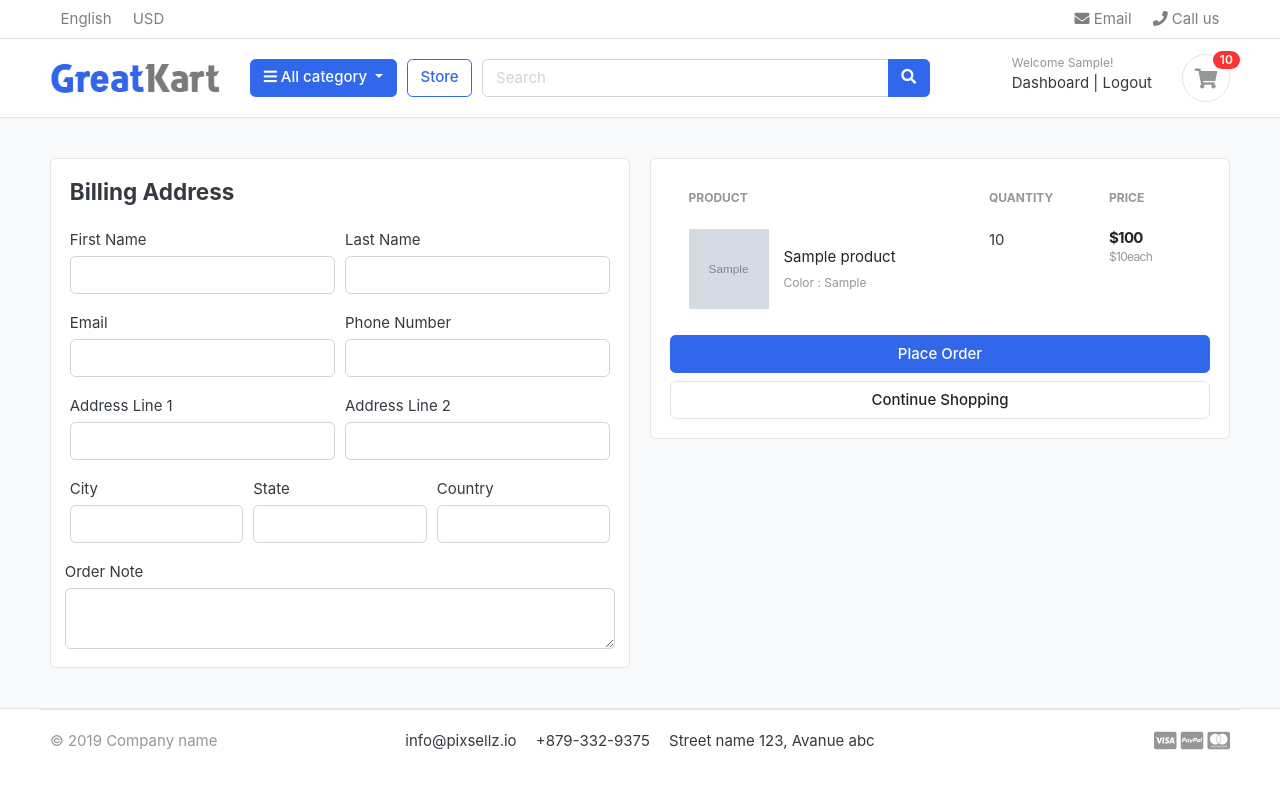
After one commit to emmacl5/greatcart-django, a Django app: page /cart/checkout/ in a window 1280 px wide. The commit adds this page. Run offline with Django 3.2, Linux system fonts and the light colour scheme; a user stored in the database is signed in; tables that the repository leaves empty hold one stand-in row (values such as "Sample post"); grey boxes marked "Sample" are stand-in pictures; some libraries are stand-ins or nearby versions; some web fonts are replaced.

Commit message:
Handled cart and checkout page for the logged in users

```diff
--- a/carts/context_processors.py
+++ b/carts/context_processors.py
@@ -8,7 +8,10 @@ def counter(request):
     else:
         try:
             cart = Cart.objects.filter(cart_id=_cart_id(request))
-            cart_items = CartItem.objects.all().filter(cart=cart[:1])
+            if request.user.is_authenticated:
+                cart_items = CartItem.objects.all().filter(user=request.user)
+            else:
+                cart_items = CartItem.objects.all().filter(cart=cart[:1])
             for cart_item in cart_items:
                 cart_count += cart_item.quantity
 
--- a/carts/models.py
+++ b/carts/models.py
@@ -1,5 +1,6 @@
 from django.db import models
 from store.models import Product, Variation
+from accounts.models import Account
 
 # Create your models here.
 
@@ -11,9 +12,10 @@ class Cart(models.Model):
         return self.cart_id
 
 class CartItem(models.Model):
+    user = models.ForeignKey(Account, on_delete=models.CASCADE, null=True)
     product = models.ForeignKey(Product, on_delete=models.CASCADE)
     variations = models.ManyToManyField(Variation, blank=True)
-    cart    = models.ForeignKey(Cart, on_delete=models.CASCADE)
+    cart    = models.ForeignKey(Cart, on_delete=models.CASCADE, null=True)
     quantity = models.IntegerField()
     is_active = models.BooleanField(default=True)
 
--- a/carts/urls.py
+++ b/carts/urls.py
@@ -6,4 +6,6 @@ urlpatterns = [
     path('add_cart/<int:product_id>/', views.add_cart, name='add_cart'),
     path('remove_cart/<int:product_id>/<int:cart_item_id>/', views.remove_cart, name='remove_cart'),
     path('remove_cart_item/<int:product_id>/<int:cart_item_id>/', views.remove_cart_item, name='remove_cart_item'),
+
+    path('checkout/', views.checkout, name='checkout'),
 ]
--- a/carts/views.py
+++ b/carts/views.py
@@ -3,6 +3,7 @@ from store.models import Product, Variation
 from .models import Cart, CartItem
 from django.http import HttpResponse
 from django.core.exceptions import ObjectDoesNotExist
+from django.contrib.auth.decorators import login_required
 
 
 
@@ -13,85 +14,158 @@ def _cart_id(request):
     return cart
 
 def add_cart(request, product_id):
+    current_user = request.user
     product = Product.objects.get(id=product_id)  #get the product
-    product_variation = []
-    if request.method == 'POST':
-        for item in request.POST:
-            key = item
-            value = request.POST[key]
+    # If the user is authenticated
+    if current_user.is_authenticated:
+         product_variation = []
+         if request.method == 'POST':
+            for item in request.POST:
+                key = item
+                value = request.POST[key]
 
-            try:
-                variation = Variation.objects.get(product=product, variation_category__iexact=key, variation_value__iexact=value)
-                product_variation.append(variation)
+                try:
+                    variation = Variation.objects.get(product=product, variation_category__iexact=key, variation_value__iexact=value)
+                    product_variation.append(variation)
 
-            except:
-                pass
+                except:
+                    pass
 
 
 
 
-    # Get or create the cart
-    try:
-        cart = Cart.objects.get(cart_id=_cart_id(request))
-    except Cart.DoesNotExist:
-        cart = Cart.objects.create(
-            cart_id=_cart_id(request)
-        )
-
-    cart.save()
-
-    is_cart_item_exists = CartItem.objects.filter(product=product, cart=cart).exists()
-    # Get or create the cart item
-    if is_cart_item_exists:
-        cart_item = CartItem.objects.filter(product=product, cart=cart)
-        # existing_variations -> database
-        # current variation -> product_variation
-        # item_id -> database
-        ex_var_list = []
-        id = []
-        for item in cart_item:
-            existing_variation = item.variations.all()
-            ex_var_list.append(list(existing_variation))
-            id.append(item.id)
-
-        print(ex_var_list)
-
-        if product_variation in ex_var_list:
-            # increase the cart item quantity
-            index = ex_var_list.index(product_variation)
-            item_id = id[index]
-            item = CartItem.objects.get(product=product, id=item_id)
-            item.quantity += 1
-            item.save()
-        else:
-           # create a new cart item
-            item = CartItem.objects.create(product=product, quantity=1, cart=cart)
-            if len(product_variation) > 0:
-                item.variations.clear()
-                item.variations.add(*product_variation)
-
-            item.save()
-    else:
-        cart_item = CartItem.objects.create(
-            product=product,
-            quantity=1,
-            cart= cart,
-        )
-        if len(product_variation) > 0:
-            cart_item.variations.clear()
-
-            cart_item.variations.add(*product_variation)
-        cart_item.save()
 
 
-    return redirect('cart')
+
+            is_cart_item_exists = CartItem.objects.filter(product=product, user=current_user).exists()
+            # Get or create the cart item
+            if is_cart_item_exists:
+                cart_item = CartItem.objects.filter(product=product,  user=current_user)
+
+                ex_var_list = []
+                id = []
+                for item in cart_item:
+                    existing_variation = item.variations.all()
+                    ex_var_list.append(list(existing_variation))
+                    id.append(item.id)
+
+                #print(ex_var_list)
+
+                if product_variation in ex_var_list:
+                    # increase the cart item quantity
+                    index = ex_var_list.index(product_variation)
+                    item_id = id[index]
+                    item = CartItem.objects.get(product=product, id=item_id)
+                    item.quantity += 1
+                    item.save()
+                else:
+                # create a new cart item
+                    item = CartItem.objects.create(product=product, quantity=1, user=current_user)
+                    if len(product_variation) > 0:
+                        item.variations.clear()
+                        item.variations.add(*product_variation)
+
+                    item.save()
+            else:
+                cart_item = CartItem.objects.create(
+                    product=product,
+                    quantity=1,
+                    user = current_user,
+                )
+                if len(product_variation) > 0:
+                    cart_item.variations.clear()
+
+                    cart_item.variations.add(*product_variation)
+                cart_item.save()
+
+
+            return redirect('cart')
+
+    # If the user is authenticated
+    else:
+
+        product_variation = []
+        if request.method == 'POST':
+            for item in request.POST:
+                key = item
+                value = request.POST[key]
+
+                try:
+                    variation = Variation.objects.get(product=product, variation_category__iexact=key, variation_value__iexact=value)
+                    product_variation.append(variation)
+
+                except:
+                    pass
+
+
+
+
+        # Get or create the cart
+        try:
+            cart = Cart.objects.get(cart_id=_cart_id(request))
+        except Cart.DoesNotExist:
+            cart = Cart.objects.create(
+                cart_id=_cart_id(request)
+            )
+
+        cart.save()
+
+        is_cart_item_exists = CartItem.objects.filter(product=product, cart=cart).exists()
+        # Get or create the cart item
+        if is_cart_item_exists:
+            cart_item = CartItem.objects.filter(product=product, cart=cart)
+            # existing_variations -> database
+            # current variation -> product_variation
+            # item_id -> database
+            ex_var_list = []
+            id = []
+            for item in cart_item:
+                existing_variation = item.variations.all()
+                ex_var_list.append(list(existing_variation))
+                id.append(item.id)
+
+            print(ex_var_list)
+
+            if product_variation in ex_var_list:
+                # increase the cart item quantity
+                index = ex_var_list.index(product_variation)
+                item_id = id[index]
+                item = CartItem.objects.get(product=product, id=item_id)
+                item.quantity += 1
+                item.save()
+            else:
+            # create a new cart item
+                item = CartItem.objects.create(product=product, quantity=1, cart=cart)
+                if len(product_variation) > 0:
+                    item.variations.clear()
+                    item.variations.add(*product_variation)
+
+                item.save()
+        else:
+            cart_item = CartItem.objects.create(
+                product=product,
+                quantity=1,
+                cart= cart,
+            )
+            if len(product_variation) > 0:
+                cart_item.variations.clear()
+
+                cart_item.variations.add(*product_variation)
+            cart_item.save()
+
+
+        return redirect('cart')
 
 def remove_cart(request, product_id, cart_item_id):
-    cart = Cart.objects.get(cart_id=_cart_id(request))
+
     product = get_object_or_404(Product, id=product_id)
     try:
+        if request.user.is_authenticated:
+            cart_item = CartItem.objects.get(product=product, user=request.user, id=cart_item_id)
 
-        cart_item = CartItem.objects.get(product=product, cart=cart, id=cart_item_id)
+        else:
+            cart = Cart.objects.get(cart_id=_cart_id(request))
+            cart_item = CartItem.objects.get(product=product, cart=cart, id=cart_item_id)
         if cart_item.quantity > 1:
             cart_item.quantity -= 1
             cart_item.save()
@@ -103,18 +177,27 @@ def remove_cart(request, product_id, cart_item_id):
     return redirect('cart')
 
 def remove_cart_item(request, product_id, cart_item_id):
-    cart = Cart.objects.get(cart_id=_cart_id(request))
+
     product = get_object_or_404(Product, id=product_id)
-    cart_item = CartItem.objects.get(product=product, cart=cart, id=cart_item_id)
+    if request.user.is_authenticated:
+        cart_item = CartItem.objects.get(product=product, user=request.user, id=cart_item_id)
+    else:
+        cart = Cart.objects.get(cart_id=_cart_id(request))
+        cart_item = CartItem.objects.get(product=product, cart=cart, id=cart_item_id)
     cart_item.delete()
     return redirect('cart')
 
 def cart(request, total=0, quantity=0, cart_items=None):
-    tax = 0
-    grand_total = 0
+
     try:
-        cart = Cart.objects.get(cart_id=_cart_id(request))
-        cart_items = CartItem.objects.filter(cart=cart, is_active=True)
+        tax = 0
+        grand_total = 0
+        if request.user.is_authenticated:
+           cart_items = CartItem.objects.filter(user=request.user, is_active=True)
+        else:
+
+            cart = Cart.objects.get(cart_id=_cart_id(request))
+            cart_items = CartItem.objects.filter(cart=cart, is_active=True)
         for cart_item in cart_items:
             total += (cart_item.product.price * cart_item.quantity)
             quantity += cart_item.quantity
@@ -131,3 +214,34 @@ def cart(request, total=0, quantity=0, cart_items=None):
         'grand_total': grand_total,
     }
     return render(request, 'store/cart.html', context)
+
+
+@login_required(login_url='login')
+def checkout(request, total=0, quantity=0, cart_items=None):
+    try:
+        tax = 0
+        grand_total = 0
+        #cart = Cart.objects.get(cart_id=_cart_id(request))
+        #cart_items = CartItem.objects.filter(cart=cart, is_active=True)
+        if request.user.is_authenticated:
+           cart_items = CartItem.objects.filter(user=request.user, is_active=True)
+        else:
+
+            cart = Cart.objects.get(cart_id=_cart_id(request))
+            cart_items = CartItem.objects.filter(cart=cart, is_active=True)
+        for cart_item in cart_items:
+            total += (cart_item.product.price * cart_item.quantity)
+            quantity += cart_item.quantity
+        tax = (2 * total)/100
+        grand_total = total + tax
+    except ObjectDoesNotExist:
+        pass #just ignore
+
+    context = {
+        'total': total,
+        'quantity': quantity,
+        'cart_items': cart_items,
+        'tax'       : tax,
+        'grand_total': grand_total,
+    }
+    return render(request, 'store/checkout.html', context)
--- a/templates/store/cart.html
+++ b/templates/store/cart.html
@@ -105,7 +105,7 @@
                     <p class="text-center mb-3">
                         <img src="{% static './images/misc/payments.png' %}" height="26">
                     </p>
-                    <a href="./place-order.html" class="btn btn-primary btn-block"> Checkout </a>
+                    <a href="{% url 'checkout' %}" class="btn btn-primary btn-block"> Checkout </a>
                     <a href="{% url 'store' %}" class="btn btn-light btn-block">Continue Shopping</a>
                 </div> <!-- card-body.// -->
                 </div> <!-- card.// -->
--- /dev/null
+++ b/templates/store/checkout.html
@@ -0,0 +1,136 @@
+{% extends 'base.html' %}
+{% load static %}
+
+{% block content %}
+<section class="section-content padding-y bg">
+    <div class="container">
+
+    <!-- ============================ COMPONENT 1 ================================= -->
+
+        <div class="row">
+            <aside class="col-lg-6">
+        <div class="card">
+            <div class="card-body">
+                <h4 class="card-title mb-4">Billing Address</h4>
+                <form action="" method="POST">
+                    {% csrf_token %}
+                    <div class="form-row">
+                        <div class="col form-group">
+                            <label for="">First Name</label>
+                            <input type="text" name="first_name" class="form-control" required>
+                        </div>
+                        <div class="col form-group">
+                            <label for="">Last Name</label>
+                            <input type="text" name="last_name" class="form-control" required>
+                        </div>
+                    </div>
+                    <div class="form-row">
+                        <div class="col form-group">
+                            <label for="">Email</label>
+                            <input type="email" name="email" class="form-control" required>
+                        </div>
+                        <div class="col form-group">
+                            <label for="">Phone Number</label>
+                            <input type="text" name="phone" class="form-control" required>
+                        </div>
+                    </div>
+                    <div class="form-row">
+                        <div class="col form-group">
+                            <label for="">Address Line 1</label>
+                            <input type="text" name="address_line_1" class="form-control" required>
+                        </div>
+                        <div class="col form-group">
+                            <label for="">Address Line 2</label>
+                            <input type="text" name="address_line_2" class="form-control" >
+                        </div>
+                    </div>
+                    <div class="form-row">
+                        <div class="col form-group">
+                            <label for="">City</label>
+                            <input type="text" name="city" class="form-control" required>
+                        </div>
+                        <div class="col form-group">
+                            <label for="">State</label>
+                            <input type="text" name="state" class="form-control" >
+                        </div>
+                        <div class="col form-group">
+                            <label for="">Country</label>
+                            <input type="text" name="country" class="form-control" required>
+                        </div>
+
+                    </div>
+                    <div class="form-row">
+                        <label for="">Order Note</label>
+                        <textarea name="order_note"  rows="2" class="form-control"></textarea>
+                    </div>
+
+            </div>
+        </div> <!-- card.// -->
+
+            </aside> <!-- col.// -->
+            <aside class="col-lg-6">
+
+                <div class="card">
+                <div class="card-body">
+                    <table class="table table-borderless table-shopping-cart">
+                        <thead class="text-muted">
+                        <tr class="small text-uppercase">
+                        <th scope="col">Product</th>
+                        <th scope="col" width="120">Quantity</th>
+                        <th scope="col" width="120">Price</th>
+
+                        </tr>
+                        </thead>
+                        <tbody>
+
+                        {% for cart_item in cart_items %}
+                        <tr>
+                            <td>
+                                <figure class="itemside align-items-center">
+                                    <div class="aside"><img src="{{ cart_item.product.images.url }}" class="img-sm"></div>
+                                    <figcaption class="info">
+                                        <a href="{{ cart_item.product.get_url }}" class="title text-dark">{{ cart_item.product.product_name }}</a>
+                                        <p class="text-muted small">
+                                            {% if cart_item.variations.all %}
+                                                {% for item in cart_item.variations.all %}
+                                                    {{ item.variation_category | capfirst }} : {{ item.variation_value | capfirst }}<br>
+                                                {% endfor %}
+
+                                            {% endif %}
+                                        </p>
+                                    </figcaption>
+                                </figure>
+                            </td>
+                            <td>
+                                <!-- col.// -->
+                                    <label for="">{{cart_item.quantity}}</label>
+                            </td>
+                            <td>
+                                <div class="price-wrap">
+                                    <var class="price">${{ cart_item.sub_total }}</var>
+                                    <small class="text-muted"> ${{ cart_item.product.price }}each </small>
+                                </div> <!-- price-wrap .// -->
+                            </td>
+
+                        </tr>
+                        {% endfor %}
+
+                        </tbody>
+                        </table>
+
+                    <button type="submit" name="submit" class="btn btn-primary btn-block">Place Order </button>
+                    <a href="{% url 'store' %}" class="btn btn-light btn-block">Continue Shopping</a>
+                </form>
+                </div> <!-- card-body.// -->
+                </div> <!-- card.// -->
+
+        </aside> <!-- col.// -->
+
+
+        </div> <!-- row.// -->
+
+    <!-- ============================ COMPONENT 1 END .// ================================= -->
+
+    </div> <!-- container .//  -->
+    </section>
+{% endblock %}
```
Also changed, not shown: accounts/views.py (+66 -1 lines), carts/migrations/0004_auto_20250706_0953.py (added).
